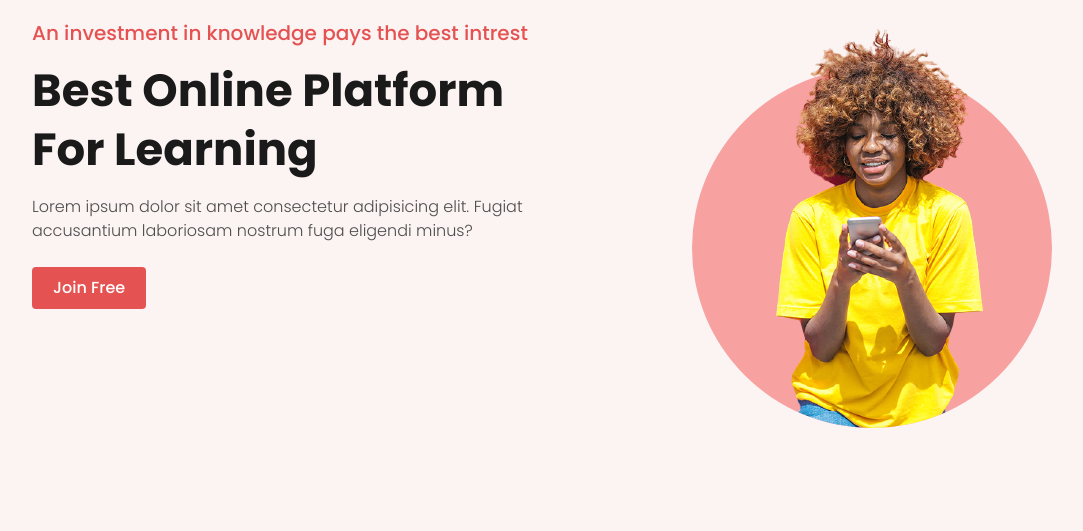
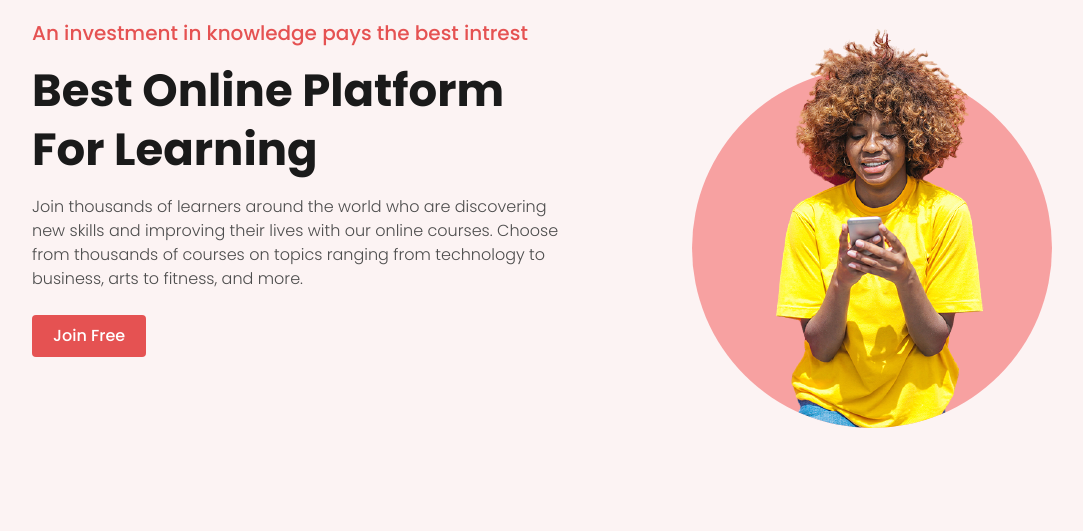
Before and after one commit to CaptainVee/tollgator, a Django app: page / in a window 1280 px wide. Shown: the part 213-744 px from the top of the page, without its empty margins (53-1136 px from the left). Run offline with Django 3.2, Linux system fonts and the light colour scheme; data that the repository does not hold is empty; parts of the project's set-up code (start-up, migrations or seed data) failed here and were passed over; some libraries are stand-ins or nearby versions.

Commit message:
feat: added dummy favicon

```diff
--- a/templates/base.html
+++ b/templates/base.html
@@ -9,9 +9,11 @@
   <meta http-equiv="X-UA-Compatible" content="IE=edge" />
   <meta name="viewport" content="width=device-width, initial-scale=1.0" />
 
+
   <!-- bootstrap css and font awesome  -->
   <link rel="stylesheet" href="{% static 'css/font-awesome.css' %}" />
   <link rel="stylesheet" href="{% static 'css/bootstrap.min.css' %}" />
+  <link rel="icon" type="image/x-icon" href="{% static 'favicon.png' %}">
 
   <!-- main css -->
   <link rel="stylesheet" href="{% static 'css/style.css' %}" />
--- a/templates/courses/home.html
+++ b/templates/courses/home.html
@@ -10,8 +10,9 @@
         <div class="banner-text">
           <h2 class="mb-3">An investment in knowledge pays the best intrest</h2>
           <h1 class="mb-3 text-capitalize">best online platform for learning</h1>
-          <p class="mb-4">Lorem ipsum dolor sit amet consectetur adipisicing elit. Fugiat accusantium laboriosam nostrum
-            fuga eligendi minus?</p>
+          <p class="mb-4">Join thousands of learners around the world who are discovering new skills and improving their
+            lives with our online courses. Choose from thousands of courses on topics ranging from technology to
+            business, arts to fitness, and more.</p>
           <a href="{% url 'account_signup' %}" class="btn btn-theme">join free</a>
         </div>
       </div>
--- a/templates/small_base.html
+++ b/templates/small_base.html
@@ -13,6 +13,8 @@
     <link rel="stylesheet" href="{% static 'css/font-awesome.css' %}" />
     <link rel="stylesheet" href="{% static 'css/bootstrap.min.css' %}" />
     <link rel="stylesheet" href="{% static 'css/dashboard.css' %}" />
+    <link rel="icon" type="image/x-icon" href="{% static 'favicon.png' %}">
+
 
     <!-- main css -->
     <link rel="stylesheet" href="{% static 'css/style.css' %}" />
```
Also changed, not shown: static/favicon.png (added).
